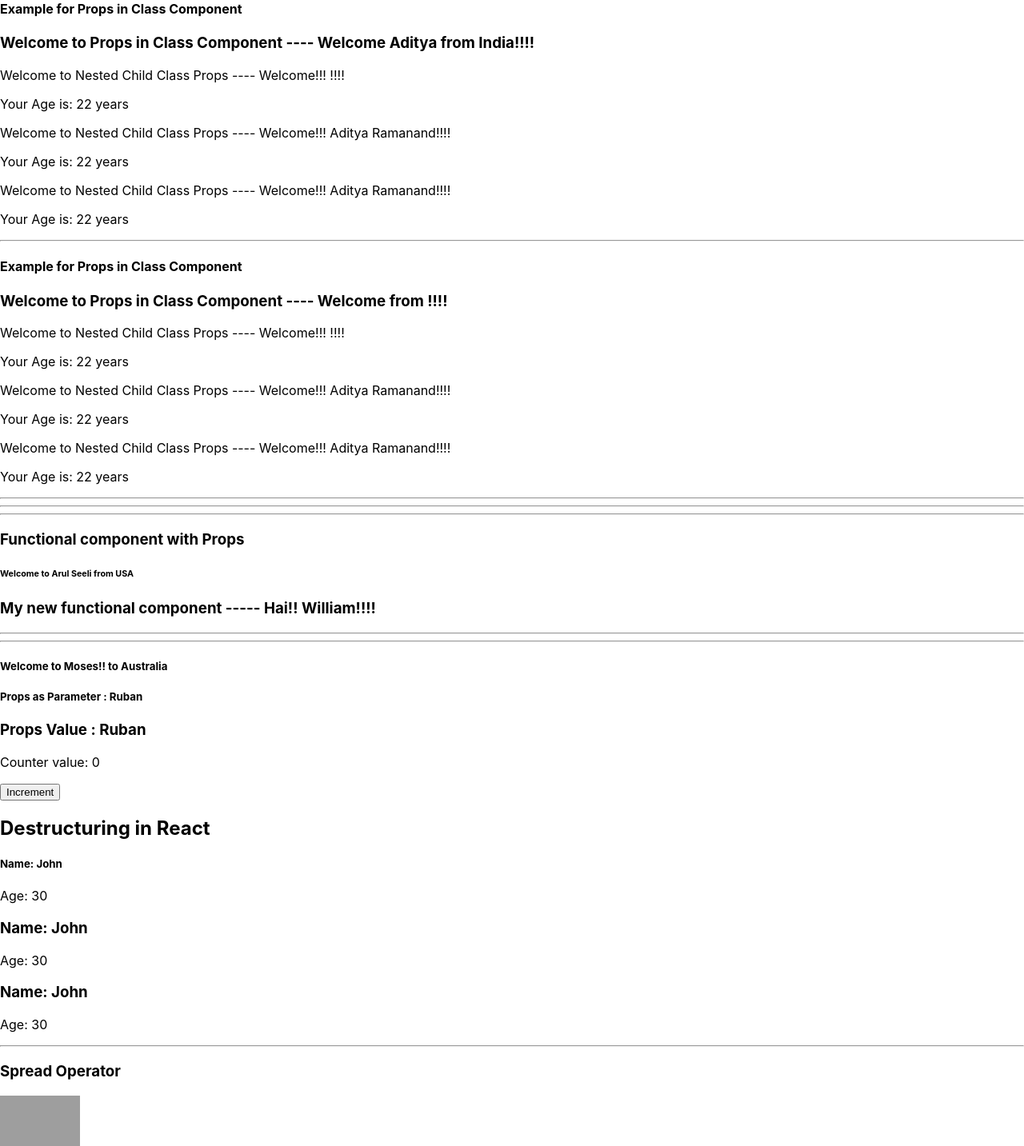
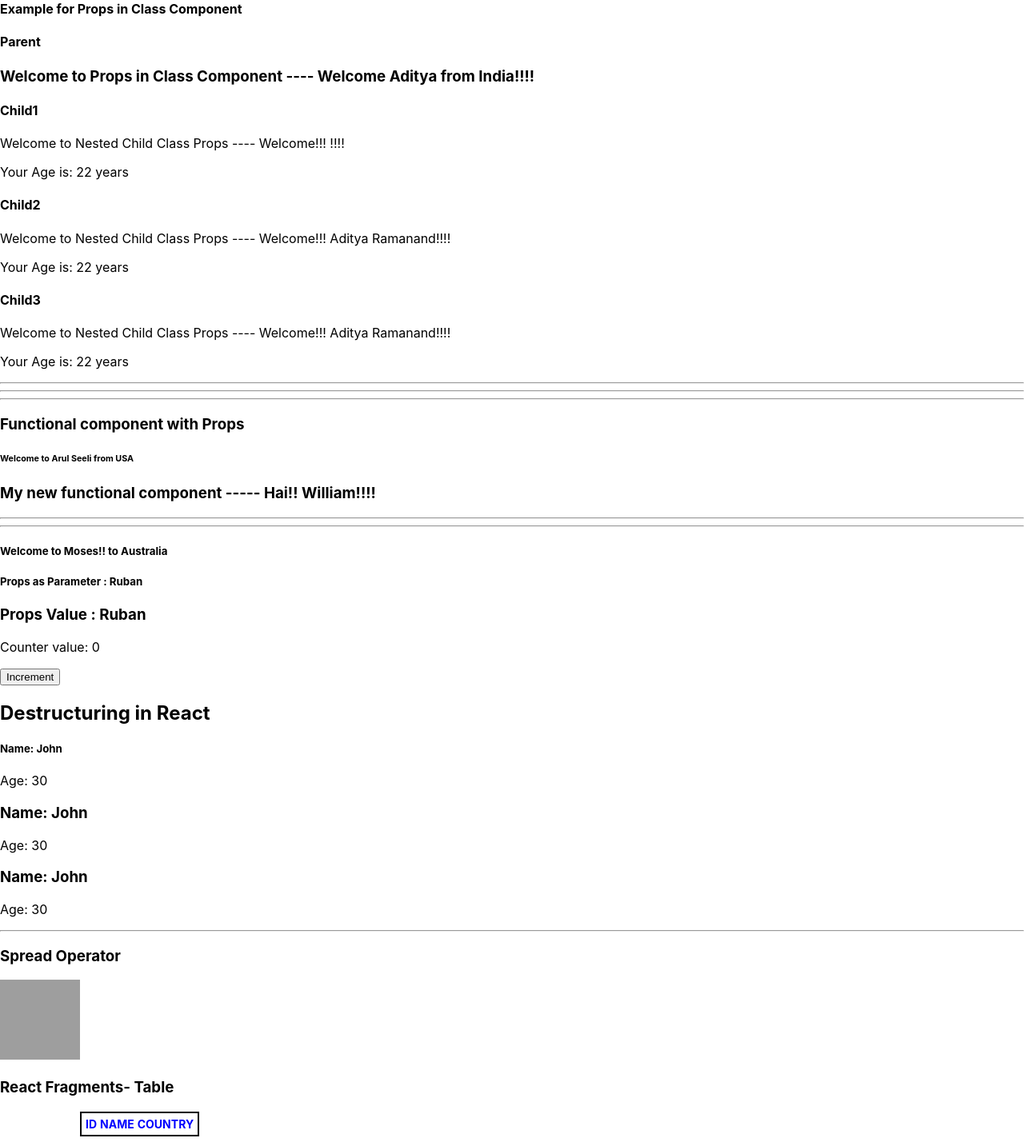
Before and after one commit to Thangam-Arulseeli/React_Basic_Concepts, a React (Create React App) app: page / in a window 1280 px wide. Shown: the part 1000-2433 px from the top of the page at 80% size. Built offline with nearby package versions, Linux system fonts and the light colour scheme; grey boxes are pictures that could not be loaded.

Commit message:
Commit-26.12.2025

```diff
--- a/src/Components/Fundamentals/Additionals/SpreadOpFragments.jsx
+++ b/src/Components/Fundamentals/Additionals/SpreadOpFragments.jsx
@@ -49,6 +49,7 @@ class Table extends React.Component{
       <table
         className="table"
         style={{
+          border: "2px solid black",
           color: "blue",
           marginTop: 10,
           marginLeft: 100,
@@ -69,11 +70,11 @@ class Table extends React.Component{
 class Columns extends React.Component{
   render(){
     return(
-      <React.Fragment>
-        <th> ID </th>
+      <>
+       <th> ID </th>
         <th> NAME </th>
         <th> COUNTRY </th>
-      </React.Fragment>
+      </>
     );
   }
 }
--- a/src/Components/Fundamentals/Home.jsx
+++ b/src/Components/Fundamentals/Home.jsx
@@ -68,7 +68,6 @@ function Home() {
 
             {/* Class Components and Functional with Props */}
             <ClassCompProps name="Aditya" place="India"></ClassCompProps>
-            <ClassCompProps />
             <hr></hr>
 
             <hr></hr>
--- a/src/Components/Fundamentals/Props/ClassCompProps.jsx
+++ b/src/Components/Fundamentals/Props/ClassCompProps.jsx
@@ -5,7 +5,9 @@ export default class ClassCompProps extends React.Component{
     return(
       <div>
         <h4> Example for Props in Class Component </h4>
+         <h4>Parent</h4>
         <h3> Welcome to Props in Class Component ---- Welcome {this.props.name} from {this.props.place}!!!!</h3>
+
         <ChildClassComp myClassProps="Aditya Ramanand" myAge={22}></ChildClassComp>
         <hr />
       </div>
@@ -15,7 +17,7 @@ export default class ClassCompProps extends React.Component{
 
 
 // In class components, props is a property of the class instance (this).
-// Again, it’s not a reserved keyword, but this.props is the standard way to access props.
+// Again, it’s not a reserved keyword, but this.props is the standard way to access props in class components.
 // props is not a keyword
 // In class components, you cannot rename this.props
 // But you can assign it to another variable name
@@ -25,6 +27,7 @@ class ChildClassComp extends React.Component{
   render(){
     return (
       <>
+        <h4>Child1</h4>
         <p> Welcome to Nested Child Class Props ---- Welcome!!! {this.myClassProps}!!!!</p>
         <p> Your Age is: {this.props.myAge} years </p>
         <ChildClassComp1 myClassProps={this.props.myClassProps} myAge={this.props.myAge}></ChildClassComp1>
@@ -37,6 +40,7 @@ export class ChildClassComp1 extends React.Component{
   render(){
     return (
       <>
+        <h4>Child2</h4>
         <p> Welcome to Nested Child Class Props ---- Welcome!!! {this.props.myClassProps}!!!!</p>
         <p> Your Age is: {this.props.myAge} years </p>
         <ChildClassComp2 myClassProps={this.props.myClassProps} myAge={this.props.myAge}></ChildClassComp2>
@@ -49,6 +53,7 @@ export class ChildClassComp2 extends React.Component{
   render(){
     return (
       <>
+        <h4>Child3</h4>
         <p> Welcome to Nested Child Class Props ---- Welcome!!! {this.props.myClassProps}!!!!</p>
         <p> Your Age is: {this.props.myAge} years </p>
       </>
--- a/src/Components/Fundamentals/Props/FunctionalCompParam.jsx
+++ b/src/Components/Fundamentals/Props/FunctionalCompParam.jsx
@@ -1,6 +1,6 @@
 import React from "react";
 
-function FunctionalCompParam(parameter){  // parameter is used instead of props, props/parameter is just a name
+function FunctionalCompParam(parameter){  // parameter is used instead of props, props/parameter is just a name in functional components
  // props here is an object containing all the props passed to the component.
   const name="Ruban";
   return (
```
